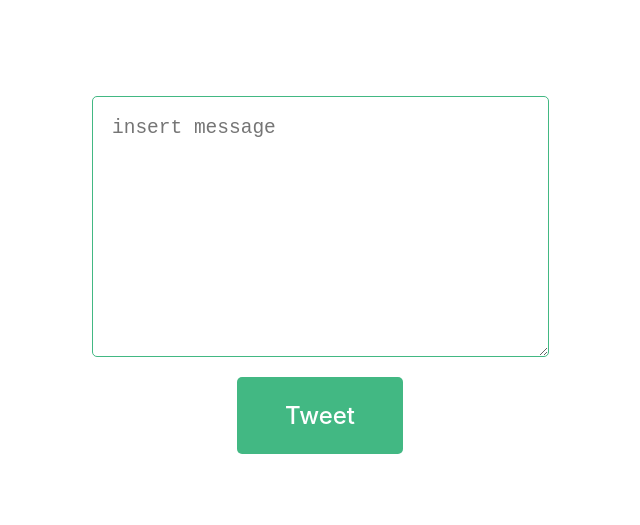
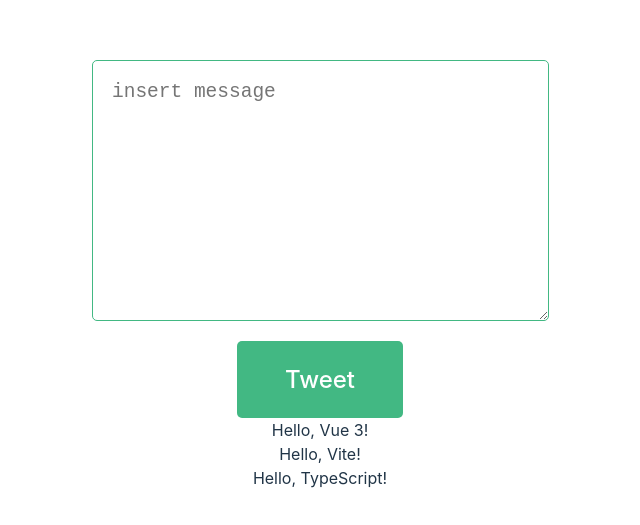
Before and after one commit to y1220/Vue-Form, a Vue app in the folder twitter-complete/: page / in a window 1280 px wide. Shown: the part 141-666 px from the top of the page, without its empty margins (320-960 px from the left). Built offline with nearby package versions, Linux system fonts and the light colour scheme.

Commit message:
feat(CompleteForm): add list

```diff
--- a/twitter-complete/src/App.vue
+++ b/twitter-complete/src/App.vue
@@ -1,10 +1,11 @@
 <script setup lang="ts">
 import TweetForm from './components/TweetForm.vue';
+import TweetList from './components/TweetList.vue';
 </script>
 
 <template>
   <div>
-    <TweetForm/>
+    <TweetForm/><TweetList/>
   </div>
 </template>
 
--- /dev/null
+++ b/twitter-complete/src/components/TweetList.vue
@@ -0,0 +1,33 @@
+<script setup lang="ts">
+import { ref } from 'vue';
+
+const tweets = ref([
+    {
+        id: "1",
+        text: 'Hello, Vue 3!' },
+    {
+        id: "2",
+        text: 'Hello, Vite!' },
+    {
+        id: "3",
+        text: 'Hello, TypeScript!' }
+]);
+</script>
+
+<template>
+    <div>
+        <ul>
+            <li v-for="tweet in tweets" :key="tweet.id">
+                {{ tweet.text }}
+            </li>
+        </ul>
+    </div>
+</template>
+
+<style scoped>
+ul {
+    list-style: none;  /* remove bullet points */
+    padding: 0;
+    margin: 0;
+}
+</style>
```
